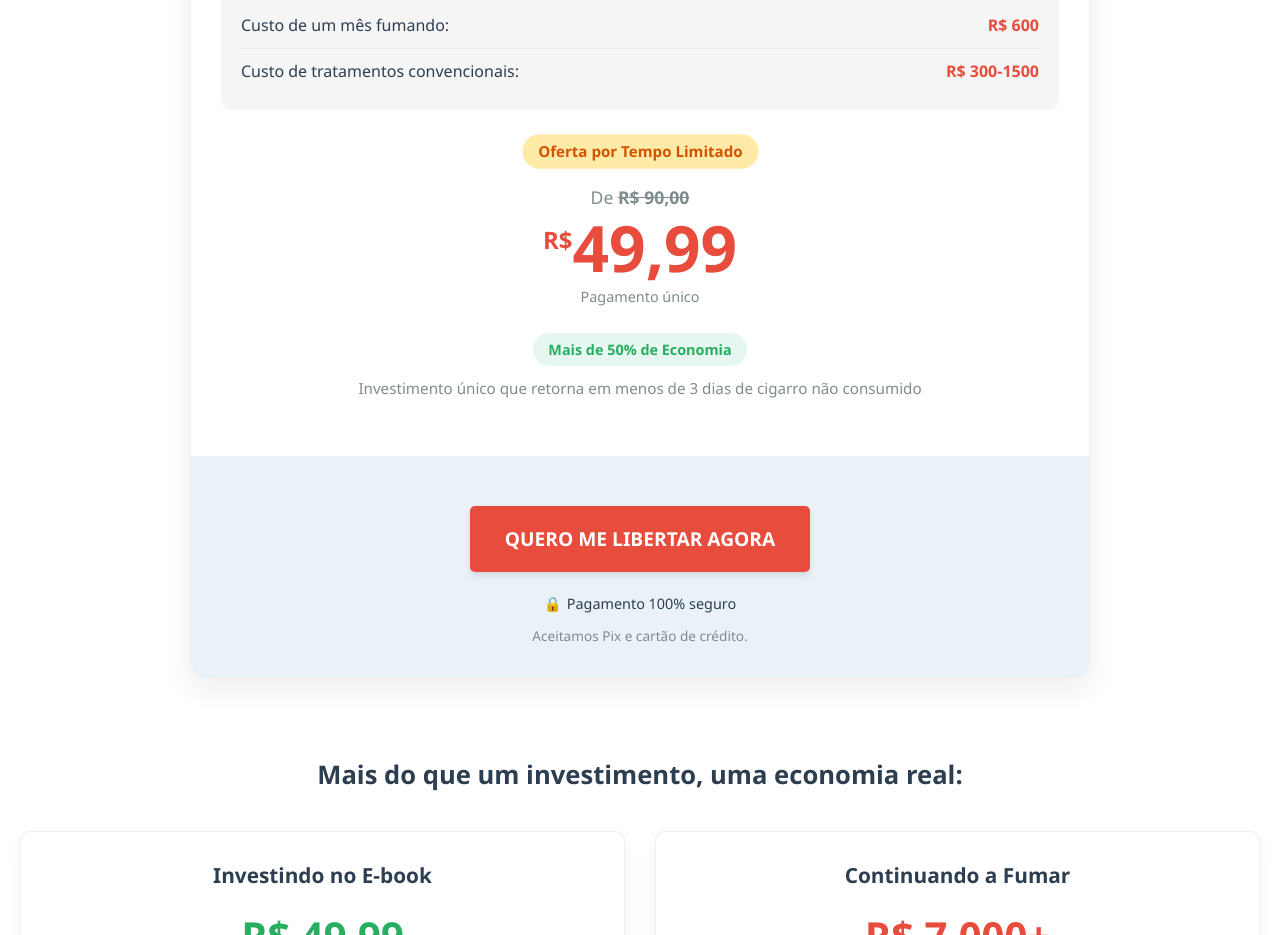
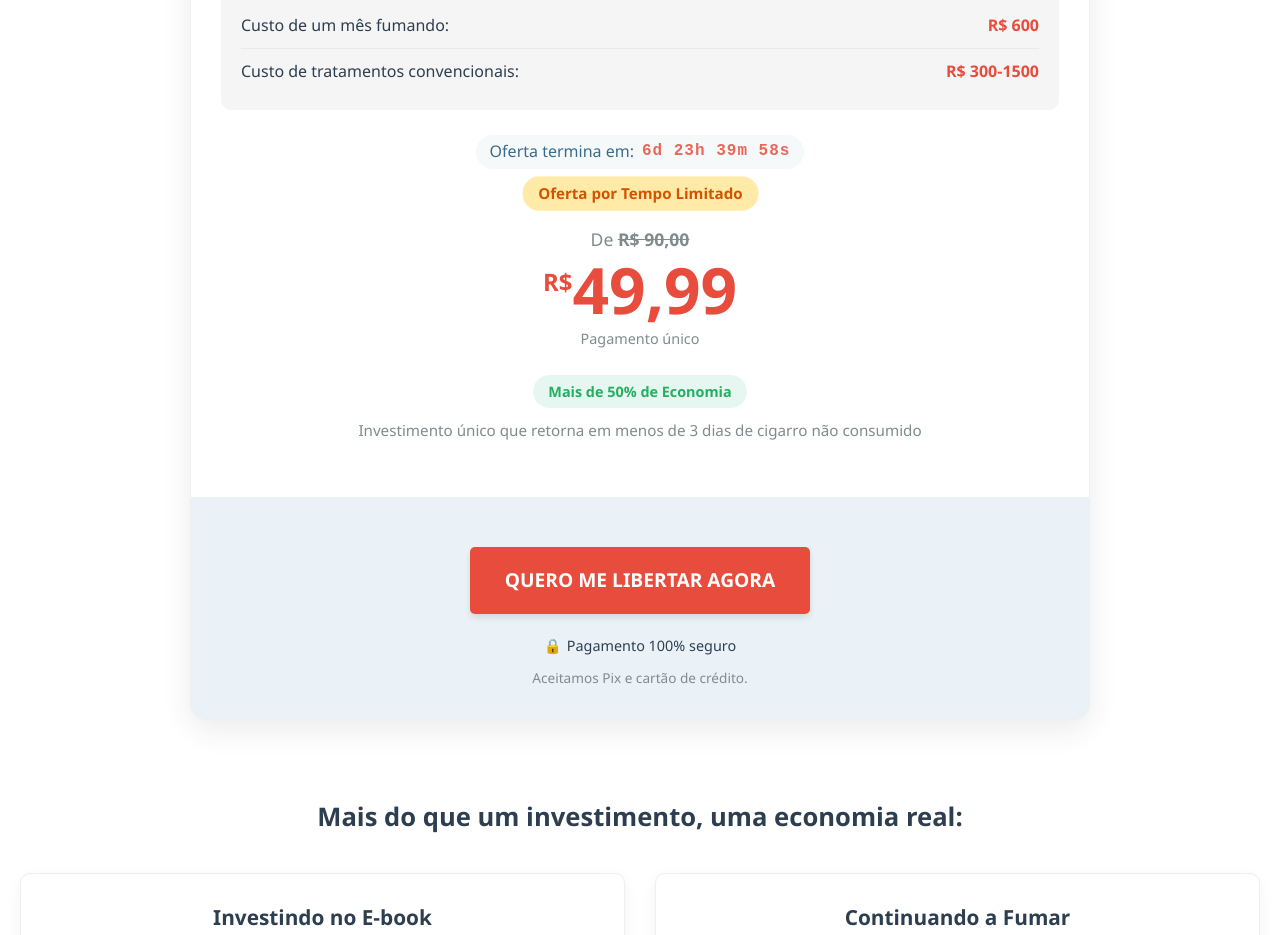
Before and after one commit to marcos-ab-nolasco/quit-smoking, a Next.js app: page / in a window 1280 px wide. Shown: the part 10400-11335 px from the top of the page. Built offline with nearby package versions, Linux system fonts and the light colour scheme.

Commit message:
add countdown

```diff
--- a/src/components/sections/Pricing.js
+++ b/src/components/sections/Pricing.js
@@ -1,5 +1,40 @@
+import { useEffect, useState } from 'react';
 import styles from './styles/Pricing.module.css';
 import { useTracking } from '../../hooks/userTracking';
+
+function Countdown() {
+  const targetDate = new Date('2025-06-15T12:00:00-03:00'); // Horário de Brasília
+  const [timeLeft, setTimeLeft] = useState({ days: 0, hours: 0, minutes: 0, seconds: 0 });
+
+  useEffect(() => {
+    const interval = setInterval(() => {
+      const now = new Date();
+      const diff = targetDate - now;
+      if (diff > 0) {
+        const days = Math.floor(diff / (1000 * 60 * 60 * 24));
+        const hours = Math.floor((diff / (1000 * 60 * 60)) % 24);
+        const minutes = Math.floor((diff / (1000 * 60)) % 60);
+        const seconds = Math.floor((diff / 1000) % 60);
+        setTimeLeft({ days, hours, minutes, seconds });
+      } else {
+        setTimeLeft({ days: 0, hours: 0, minutes: 0, seconds: 0 });
+        clearInterval(interval);
+      }
+    }, 1000);
+    return () => clearInterval(interval);
+  }, []);
+
+  if (timeLeft.days + timeLeft.hours + timeLeft.minutes + timeLeft.seconds <= 0) return null;
+
+  return (
+    <div className={styles.countdownContainer}>
+      <span className={styles.countdownLabel}>Oferta termina em:</span>{' '}
+      <span className={styles.countdownTime}>
+        {timeLeft.days}d {timeLeft.hours}h {timeLeft.minutes}m {timeLeft.seconds}s
+      </span>
+    </div>
+  );
+  }
 
 const Pricing = () => {
   const { trackLead } = useTracking();
@@ -68,6 +103,7 @@ const Pricing = () => {
               </div>
 
               <div className={styles.currentOffer}>
+                <Countdown />
                 <div className={styles.offerBadge}>Oferta por Tempo Limitado</div>
                 <div className={styles.priceContainer}>
                   <div className={styles.originalPrice}>De <span>R$ 90,00</span></div>
--- a/src/components/sections/styles/Pricing.module.css
+++ b/src/components/sections/styles/Pricing.module.css
@@ -521,6 +521,33 @@
   border: 2px solid white;
 }
 
+.countdownContainer {
+  display: flex;
+  justify-content: center;
+  align-items: center;
+  gap: 8px;
+  margin-bottom: 8px;
+  font-size: 1rem;
+  color: var(--primary-dark-blue);
+  background: #f5f8fa;
+  border-radius: 20px;
+  padding: 4px 14px;
+  width: fit-content;
+  margin-left: auto;
+  margin-right: auto;
+  opacity: 0.85;
+}
+.countdownLabel {
+  font-weight: 500;
+  color: var(--primary-dark-blue);
+}
+.countdownTime {
+  font-family: monospace;
+  font-weight: 700;
+  color: var(--accent-red);
+  letter-spacing: 1px;
+}
+
 /* Responsive styles */
 @media (max-width: 992px) {
   .bonusGrid {
```
